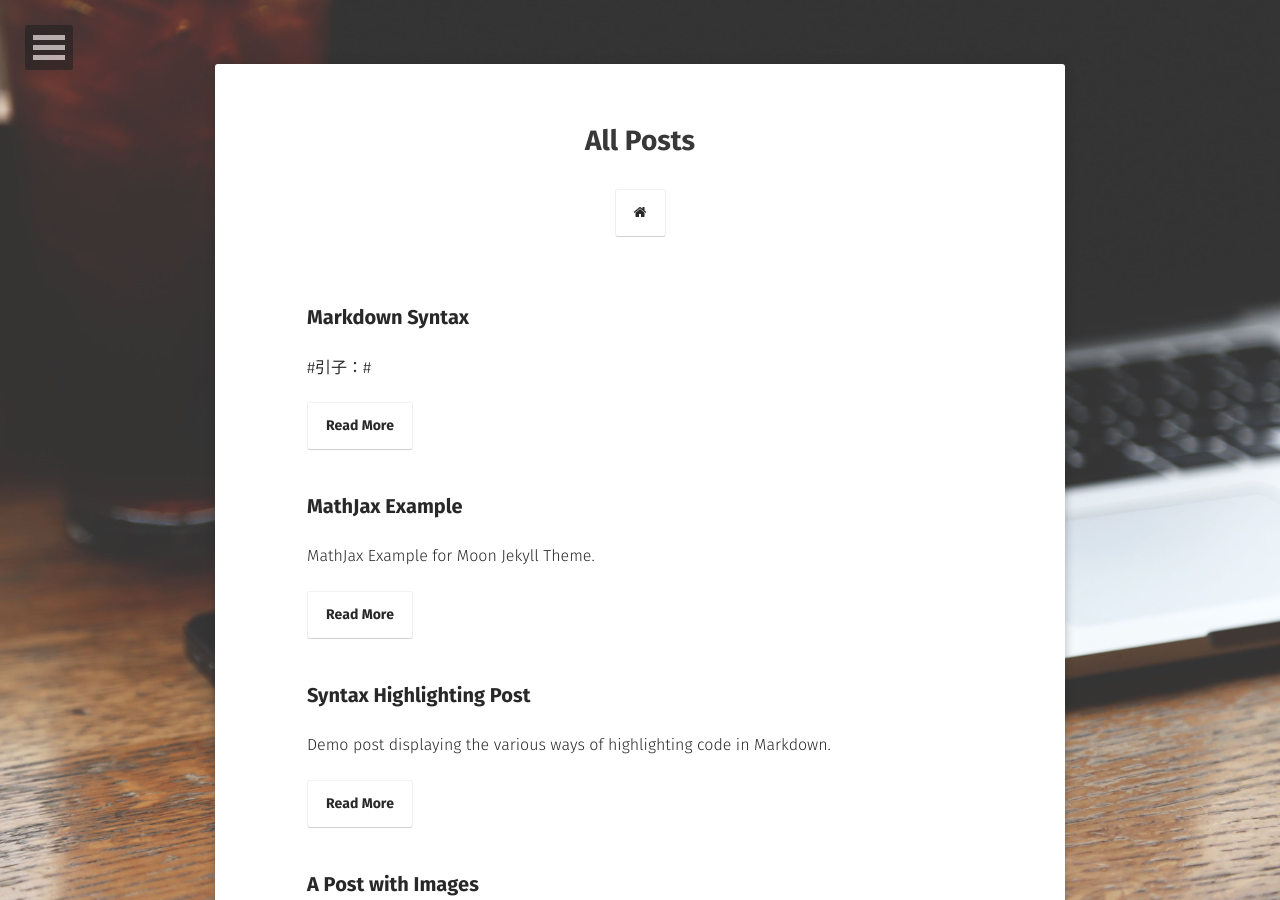
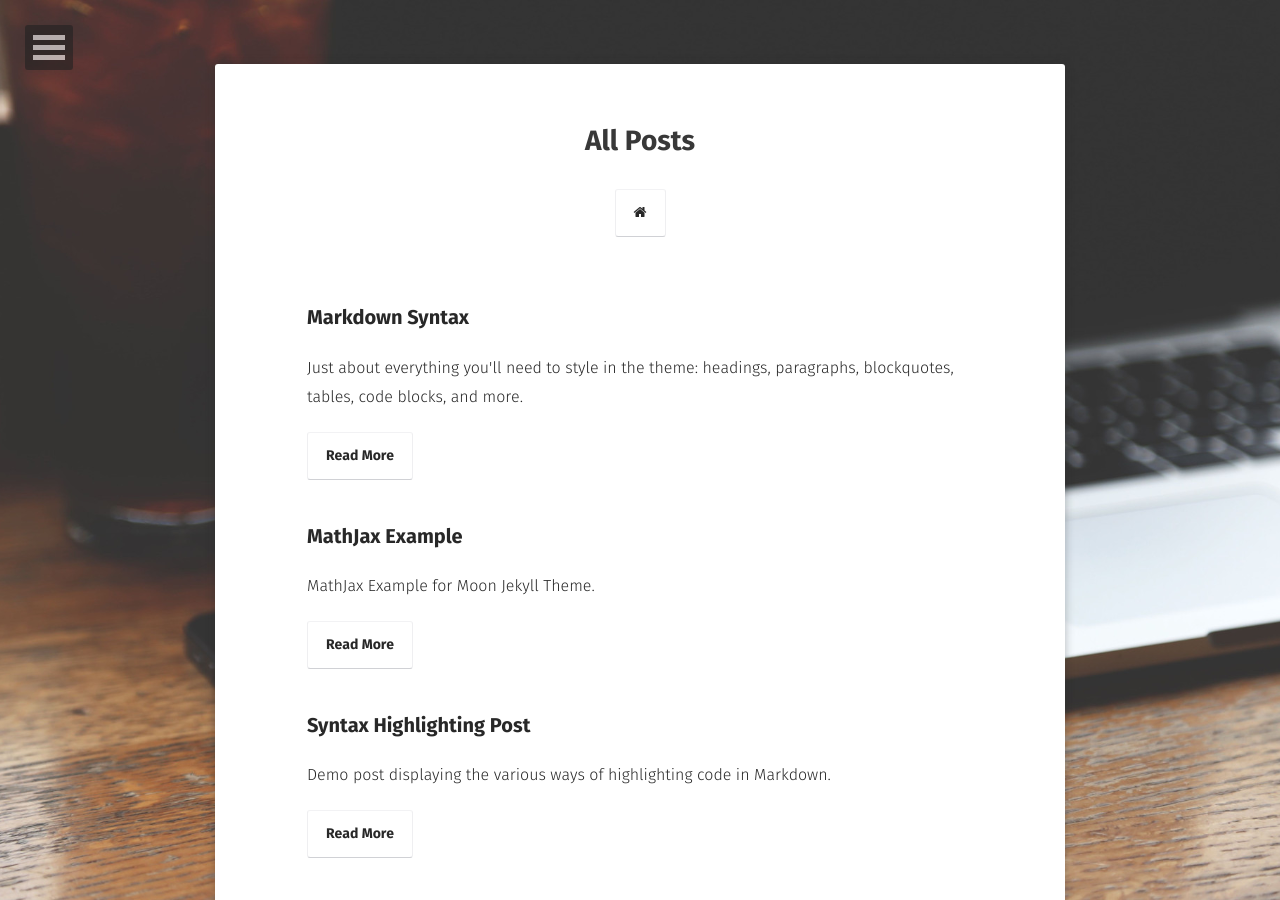
Before and after one commit to longjianjiang/longjianjiang.github.io, a Jekyll site: the page built from posts/index.md, in a window 1280 px wide and 900 px high. Built offline with Jekyll 4.4.1, drawn with Linux system fonts in a browser that asks for light colours; some web fonts are replaced; some of the changed lines change nothing that is shown.

Commit message:
Update 2016-03-20-markdown-syntax.md

```diff
--- a/_posts/2016-03-20-markdown-syntax.md
+++ b/_posts/2016-03-20-markdown-syntax.md
@@ -1,7 +1,112 @@
-#引子：#
+---
+layout: post
+title:  "Markdown Syntax"
+date:   2016-03-15
+excerpt: "Just about everything you'll need to style in the theme: headings, paragraphs, blockquotes, tables, code blocks, and more."
+tag:
+- markdown
+- syntax
+- sample
+- test
+- jekyll
+comments: true
+---
 
-今天看了论坛上的一篇帖子，说说怎么学习。其中说到一点就是，作为技术人员为什么要写博客，***就算没有读者也要写博客*** ，看了大家的讨论深受感触，所以坚定了持久写博客的打算。
+## HTML Elements
 
-现在正在学习iOS开发，所以从现在开始，把学习过程中遇到的问题、一些自己的发现和总结都利用博客记录下来，一来可以记录自己的学习过程，今后回过头看也是一笔大大的回忆；二是如果我遇到过的问题，别人遇到可以参考，从而更快的解决。
+Below is just about everything you'll need to style in the theme. Check the source code to see the many embedded elements within paragraphs.
 
-最后，开始的开始。
+# Heading 1
+
+## Heading 2
+
+### Heading 3
+
+#### Heading 4
+
+##### Heading 5
+
+###### Heading 6
+
+### Body text
+
+Lorem ipsum dolor sit amet, test link adipiscing elit. **This is strong**. Nullam dignissim convallis est. Quisque aliquam.
+
+![Smithsonian Image](https://mmistakes.github.io/minimal-mistakes/images/3953273590_704e3899d5_m.jpg)
+{: .image-right}
+
+*This is emphasized*. Donec faucibus. Nunc iaculis suscipit dui. 53 = 125. Water is H2O. Nam sit amet sem. Aliquam libero nisi, imperdiet at, tincidunt nec, gravida vehicula, nisl. The New York Times (That’s a citation). Underline.Maecenas ornare tortor. Donec sed tellus eget sapien fringilla nonummy. Mauris a ante. Suspendisse quam sem, consequat at, commodo vitae, feugiat in, nunc. Morbi imperdiet augue quis tellus.
+
+HTML and CSS are our tools. Mauris a ante. Suspendisse quam sem, consequat at, commodo vitae, feugiat in, nunc. Morbi imperdiet augue quis tellus. Praesent mattis, massa quis luctus fermentum, turpis mi volutpat justo, eu volutpat enim diam eget metus.
+
+### Blockquotes
+
+> Lorem ipsum dolor sit amet, test link adipiscing elit. Nullam dignissim convallis est. Quisque aliquam.
+
+## List Types
+
+### Ordered Lists
+
+1. Item one
+   1. sub item one
+   2. sub item two
+   3. sub item three
+2. Item two
+
+### Unordered Lists
+
+* Item one
+* Item two
+* Item three
+
+## Tables
+
+| Header1 | Header2 | Header3 |
+|:--------|:-------:|--------:|
+| cell1   | cell2   | cell3   |
+| cell4   | cell5   | cell6   |
+|----
+| cell1   | cell2   | cell3   |
+| cell4   | cell5   | cell6   |
+|=====
+| Foot1   | Foot2   | Foot3
+{: rules="groups"}
+
+## Code Snippets
+
+{% highlight css %}
+#container {
+  float: left;
+  margin: 0 -240px 0 0;
+  width: 100%;
+}
+{% endhighlight %}
+
+## Buttons
+
+Make any link standout more when applying the `.btn` class.
+
+{% highlight html %}
+<a href="#" class="btn btn-success">Success Button</a>
+{% endhighlight %}
+
+<div markdown="0"><a href="#" class="btn">Primary Button</a></div>
+<div markdown="0"><a href="#" class="btn btn-success">Success Button</a></div>
+<div markdown="0"><a href="#" class="btn btn-warning">Warning Button</a></div>
+<div markdown="0"><a href="#" class="btn btn-danger">Danger Button</a></div>
+<div markdown="0"><a href="#" class="btn btn-info">Info Button</a></div>
+
+## KBD
+
+You can also use `<kbd>` tag for keyboard buttons.
+
+{% highlight html %}
+<kbd>W</kbd><kbd>A</kbd><kbd>S</kbd><kbd>D</kbd>
+{% endhighlight %}
+
+Press <kbd>W</kbd><kbd>A</kbd><kbd>S</kbd><kbd>D</kbd> to move your car. **Midtown Maddness!!**
+
+## Notices
+testtttttttttttttttttt
+**Watch out!** You can also add notices by appending `{: .notice}` to a paragraph.
+{: .notice}
```
